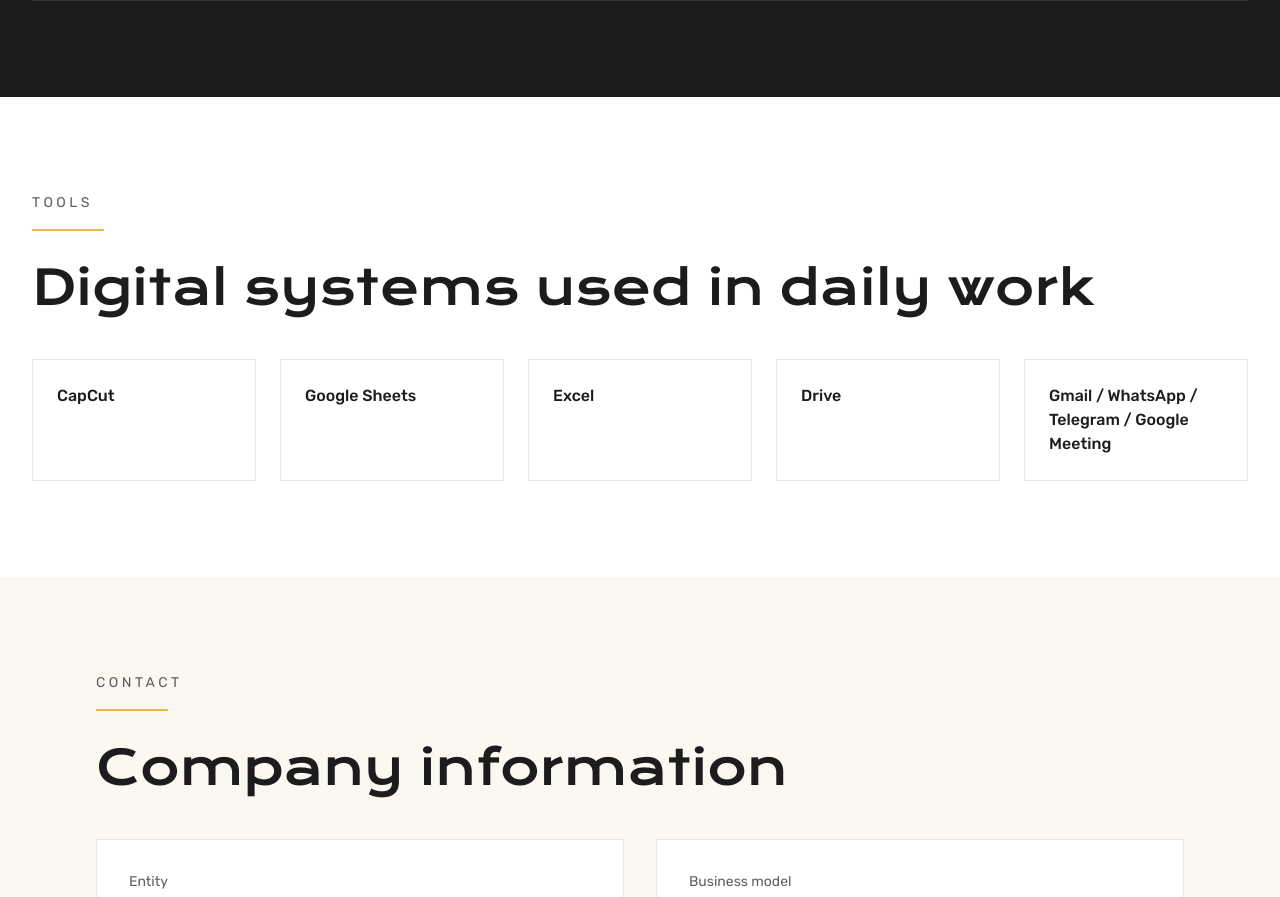
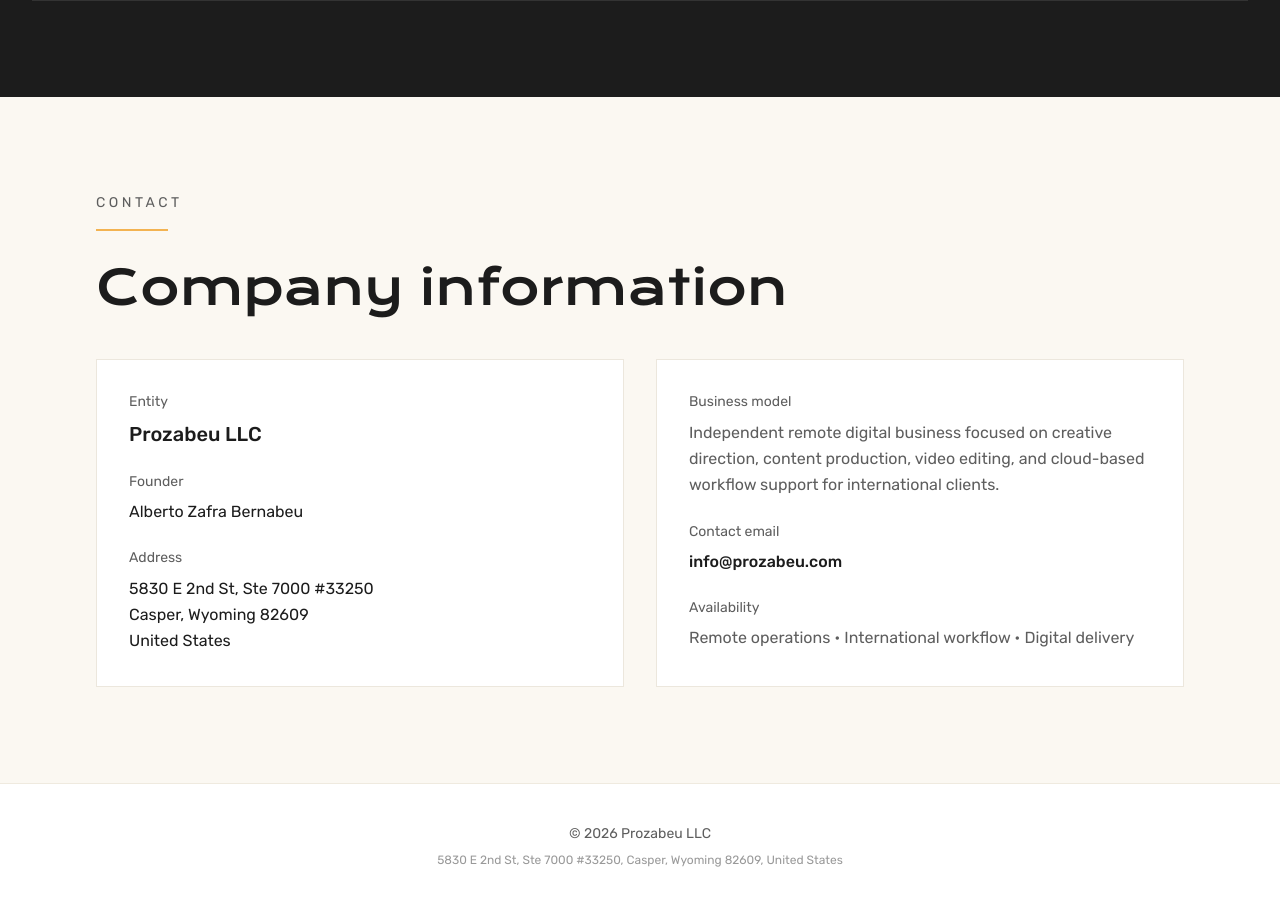
Before and after one commit to Cerporciento/prozabeu, a plain HTML site: page index.html in a window 1280 px wide. Shown: the part 4202-5099 px from the top of the page. Drawn offline with nearby package versions, Linux system fonts and the light colour scheme.

Commit message:
Update index.html

```diff
--- a/index.html
+++ b/index.html
@@ -344,26 +344,6 @@
       </div>
     </section>
 
-    <!-- TOOLS -->
-    <section class="py-24 fade-in">
-      <div class="max-w-7xl mx-auto px-6 lg:px-8">
-        <p class="text-sm uppercase tracking-[0.25em] text-soft mb-4">Tools</p>
-        <div class="gold-line mb-8"></div>
-
-        <h2 class="font-display text-3xl sm:text-5xl leading-[1.25] mb-12">
-          Digital systems used in daily work
-        </h2>
-
-        <div class="grid sm:grid-cols-2 lg:grid-cols-5 gap-6">
-          <div class="outline-card p-6"><p class="font-medium">CapCut</p></div>
-          <div class="outline-card p-6"><p class="font-medium">Google Sheets</p></div>
-          <div class="outline-card p-6"><p class="font-medium">Excel</p></div>
-          <div class="outline-card p-6"><p class="font-medium">Drive</p></div>
-          <div class="outline-card p-6"><p class="font-medium">Gmail / WhatsApp / Telegram / Google Meeting</p></div>
-        </div>
-      </div>
-    </section>
-
     <!-- CONTACT -->
     <section id="contact" class="py-24 bg-[#fbf8f2] fade-in">
       <div class="max-w-6xl mx-auto px-6 lg:px-8">
```
